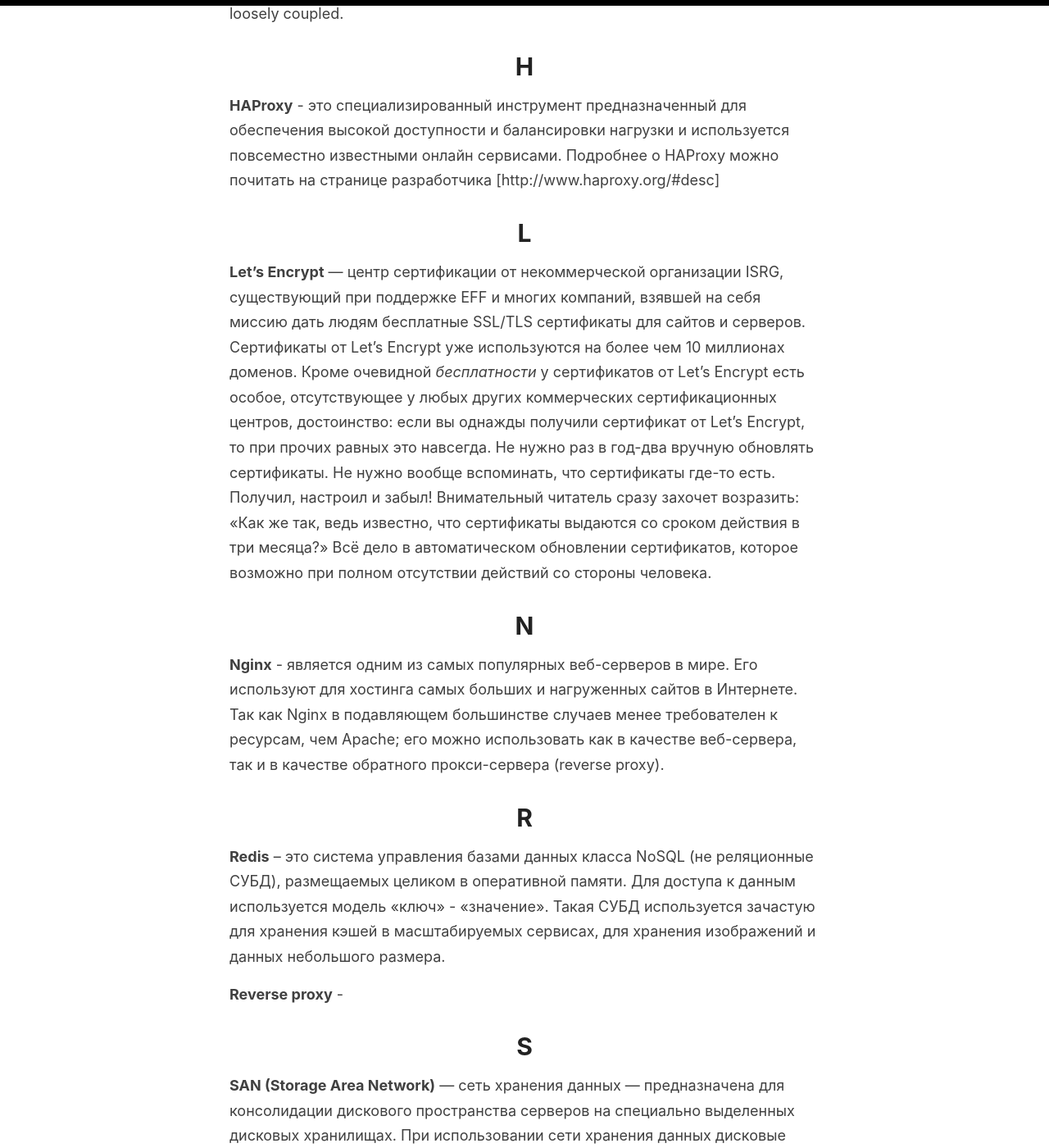
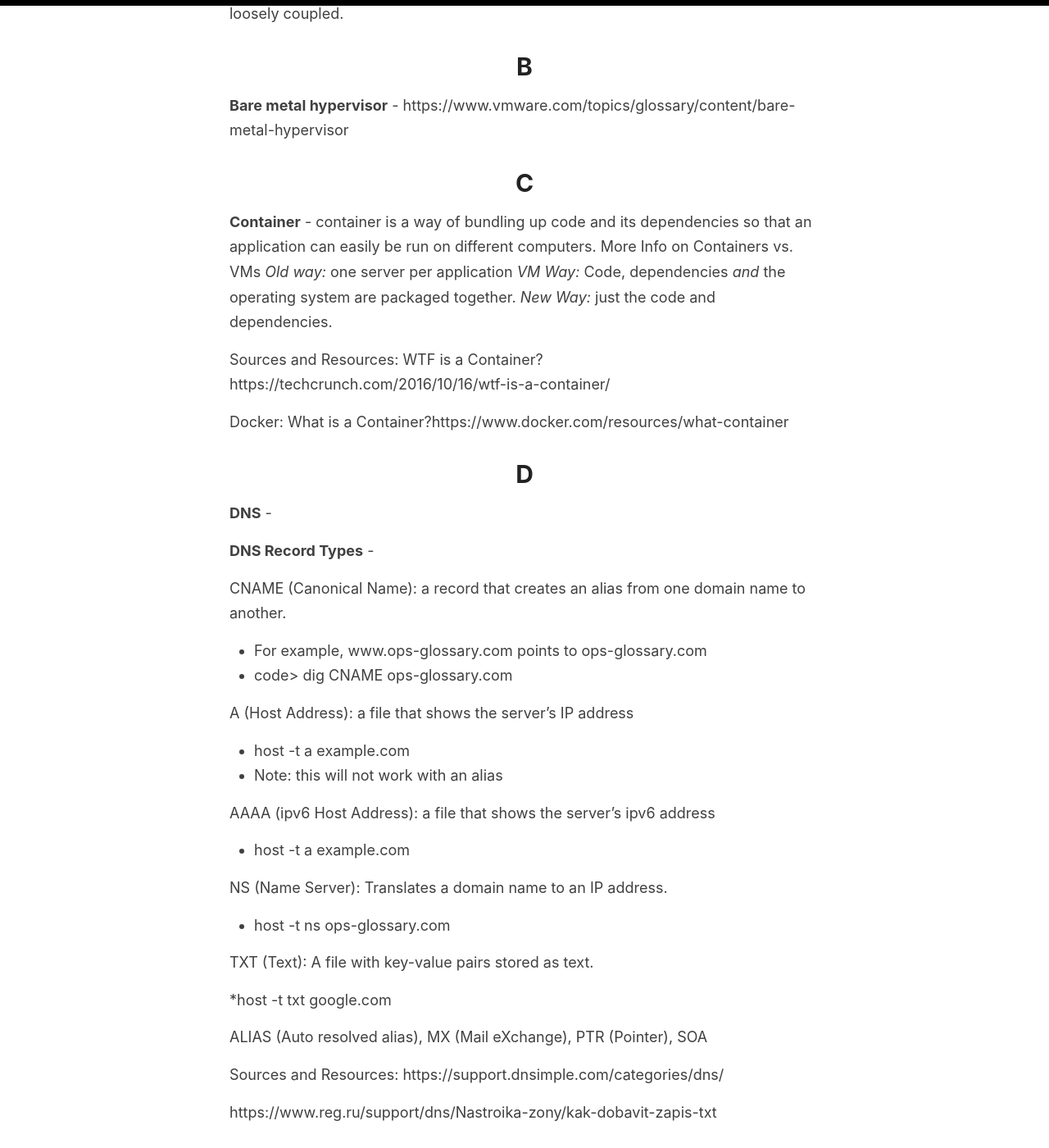
Before and after one commit to it255ru/reverie, a Jekyll site: the page built from _posts/2019-10-02-glossary.md, in a window 1280 px wide and 1400 px high, scrolled down 826 px. Shown: the whole window at 82% size. Built offline with Jekyll 4.4.1, drawn with Linux system fonts in a browser that asks for light colours; some of the changed text lies outside the part shown.

Commit message:
Update 2019-10-02-glossary.md

```diff
--- a/_posts/2019-10-02-glossary.md
+++ b/_posts/2019-10-02-glossary.md
@@ -17,11 +17,65 @@ categories: Glossary
 [ Т ](#т) | [ У ](#у) | [ Ф ](#ф) | [ Х ](#х) | [ Ц ](#ц) | [ Ч ](#ч) | [ Ш ](#ш) | [ Щ ](#щ) | [ Ъ ](#ъ) | [ Ы ](#ы) | [ Ь ](#ь) | [ Э ](#э) | [ Ю ](#ю) | [ Я ](#я) |
 
 # A
+
 [AWS](https://aws.amazon.com) - A cloud computing platform offering ready to use web services which are loosely coupled.
+
+# B
+
+**Bare metal hypervisor** - https://www.vmware.com/topics/glossary/content/bare-metal-hypervisor
+
+# C
+
+**Container** - container is a way of bundling up code and its dependencies so that an application can easily be run on different computers.
+More Info on Containers vs. VMs
+*Old way:* one server per application
+*VM Way:* Code, dependencies _and_ the operating system are packaged together.
+*New Way:* just the code and dependencies.
+
+Sources and Resources:
+WTF is a Container? https://techcrunch.com/2016/10/16/wtf-is-a-container/
+
+Docker: What is a Container?https://www.docker.com/resources/what-container
+
+# D
+
+**DNS** -
+
+**DNS Record Types** -
+
+CNAME (Canonical Name): a record that creates an alias from one domain name to another.
+
+* For example, www.ops-glossary.com points to ops-glossary.com
+* code> dig CNAME ops-glossary.com
+
+A (Host Address): a file that shows the server's IP address
+
+* host -t a example.com
+* Note: this will not work with an alias
+
+AAAA (ipv6 Host Address): a file that shows the server's ipv6 address
+
+* host -t a example.com
+
+NS (Name Server): Translates a domain name to an IP address.
+
+* host -t ns ops-glossary.com
+
+TXT (Text): A file with key-value pairs stored as text.
+
+*host -t txt google.com
+
+ALIAS (Auto resolved alias), MX (Mail eXchange), PTR (Pointer), SOA
+
+Sources and Resources: https://support.dnsimple.com/categories/dns/
+
+https://www.reg.ru/support/dns/Nastroika-zony/kak-dobavit-zapis-txt
 
 # H
 
 **HAProxy** - это специализированный инструмент предназначенный для обеспечения высокой доступности и балансировки нагрузки и используется повсеместно известными онлайн сервисами. Подробнее о HAProxy можно почитать на странице разработчика [http://www.haproxy.org/#desc]
+
+**Hypervisor** - https://www.vmware.com/topics/glossary/content/hypervisor
 
 # L
 
```
Also changed, not shown: other parts of _posts/2019-10-02-glossary.md (+4 -0 lines).
